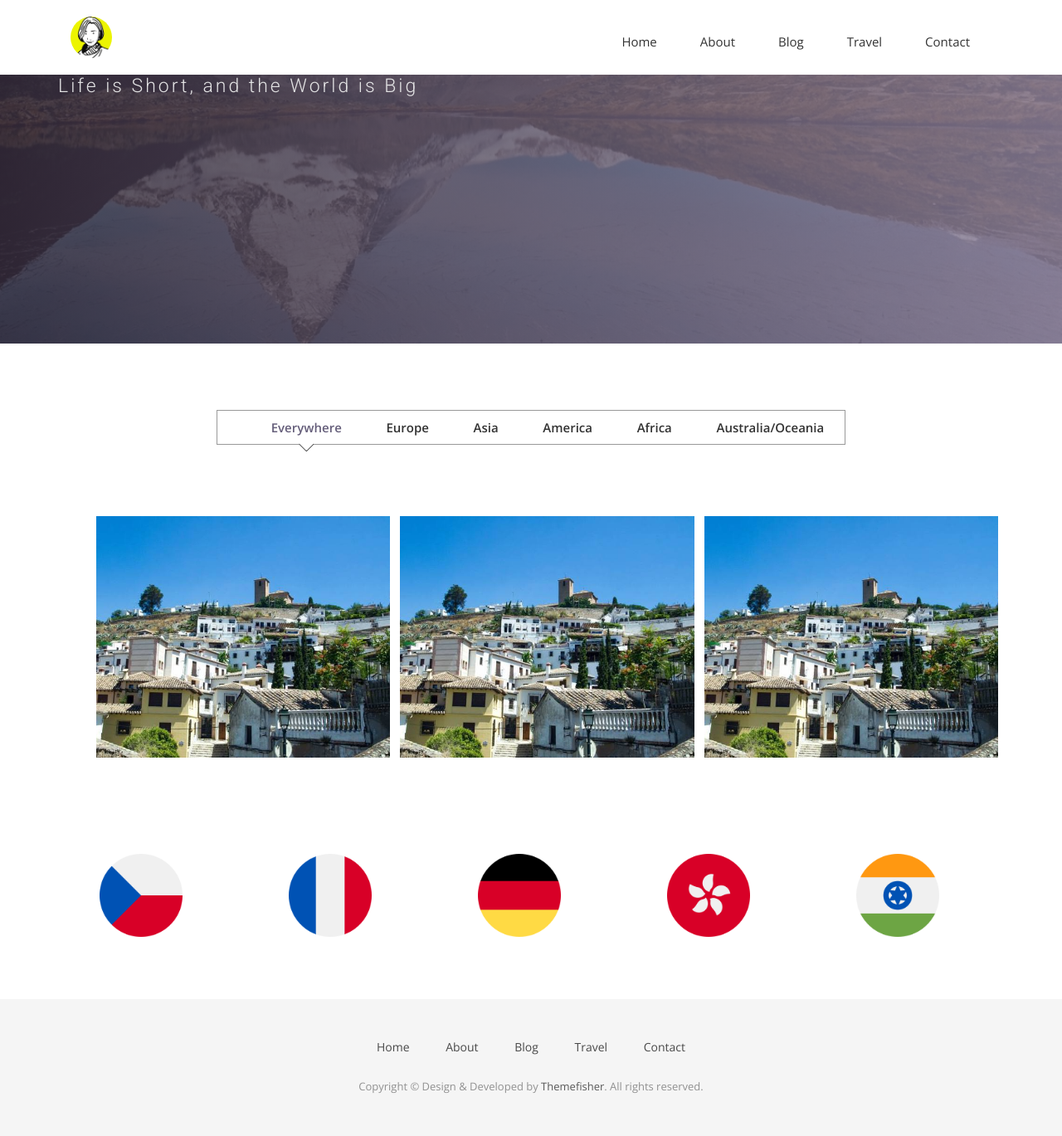
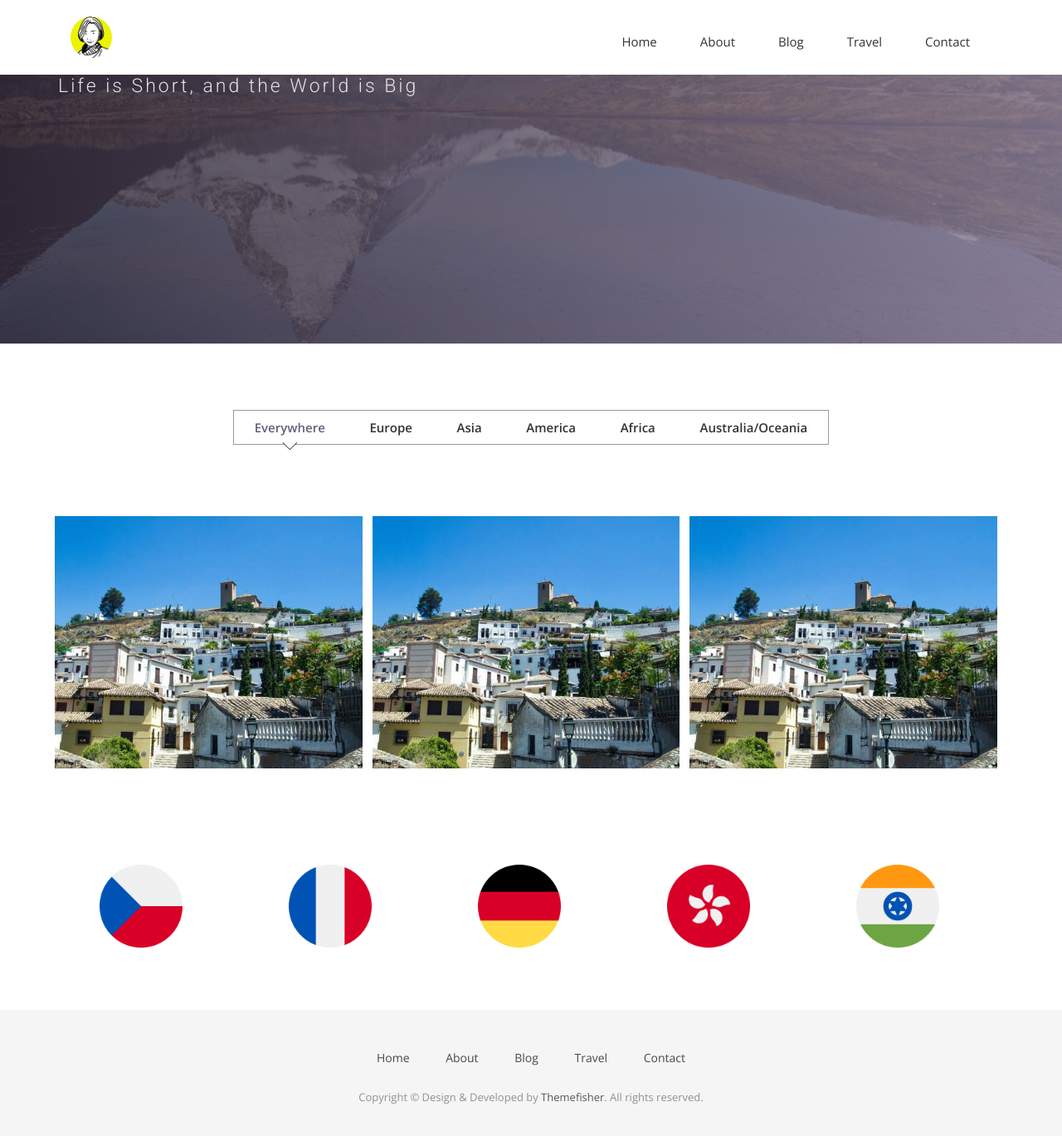
Before and after one commit to aria-grande/aria-grande.github.io, a Jekyll site: the page built from travel.html, in a window 1280 px wide and 1400 px high, scrolled down 341 px. Shown: the top 1369 px of the window at 83% size. Built offline with Jekyll 4.4.1, drawn with Linux system fonts in a browser that asks for light colours; nearby versions of some CDN libraries; some web fonts are replaced.

Commit message:
modified margin of travel section

```diff
--- a/css/airspace.css
+++ b/css/airspace.css
@@ -464,6 +464,7 @@ header+section {
   text-align: center;
 }
 #portfolio-work .block .portfolio-menu ul {
+  padding-left: 0;
   border: 1px solid #999999;
   display: inline-block;
   margin-bottom: 40px;
@@ -492,7 +493,7 @@ header+section {
   width: 20px;
   left: 0px;
   right: 0px;
-  top: 22px;
+  top: 20px;
   margin: 0 auto;
   color: #fff;
   text-shadow: 0 1px 0px rgba(0, 0, 0, 0.9);
@@ -511,7 +512,7 @@ header+section {
   width: 20px;
   left: 0px;
   right: 0px;
-  top: 22px;
+  top: 20px;
   margin: 0 auto;
   color: #fff;
   text-shadow: 0 1px 0px rgba(0, 0, 0, 0.9);
@@ -520,6 +521,9 @@ header+section {
   -o-transition: all 0.4s ease-in-out;
   -ms-transition: all 0.4s ease-in-out;
   transition: all 0.4s ease-in-out;
+}
+#portfolio-work .block .portfolio-contant ul {
+  padding-left: 0;
 }
 #portfolio-work .block .portfolio-contant ul li {
   float: left;
@@ -587,6 +591,9 @@ header+section {
 }
 #portfolio-work .block .mix {
   display: none;
+}
+#portfolio-contant-active {
+  margin-left: -10px;
 }
 /*--
 	wrapper-work Start
```
